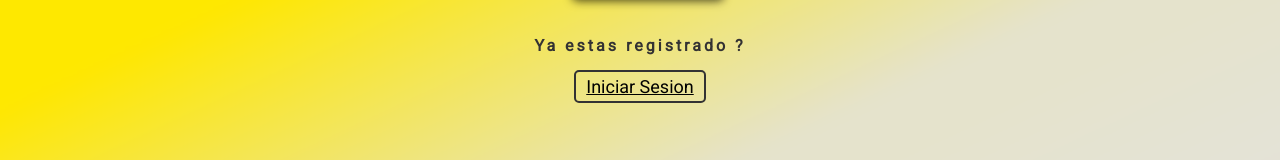
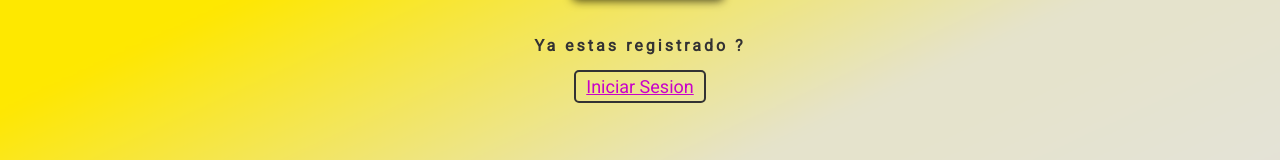
Before and after one commit to JuanMolfese/unicen-visualizacion, a Next.js app in the folder TP2/entregafinal/: page /register in a window 1280 px wide. In both pictures the pointer is over the link "Iniciar Sesion". Shown: the part 419-579 px from the top of the page. Built offline with nearby package versions, Linux system fonts and the light colour scheme; no server answers.

Commit message:
Se agrego hover a boton iniciar sesion

```diff
--- a/TP2/entregafinal/styles/Register.module.css
+++ b/TP2/entregafinal/styles/Register.module.css
@@ -168,6 +168,11 @@
   border-radius: 5px;
 }
 
+.linkInicioSesion:hover {
+  cursor: pointer;
+  color: var(--color-Primary);
+}
+
 .subtitle {
   color: var(--color-Primary-D2);
   width: 250px;
```
